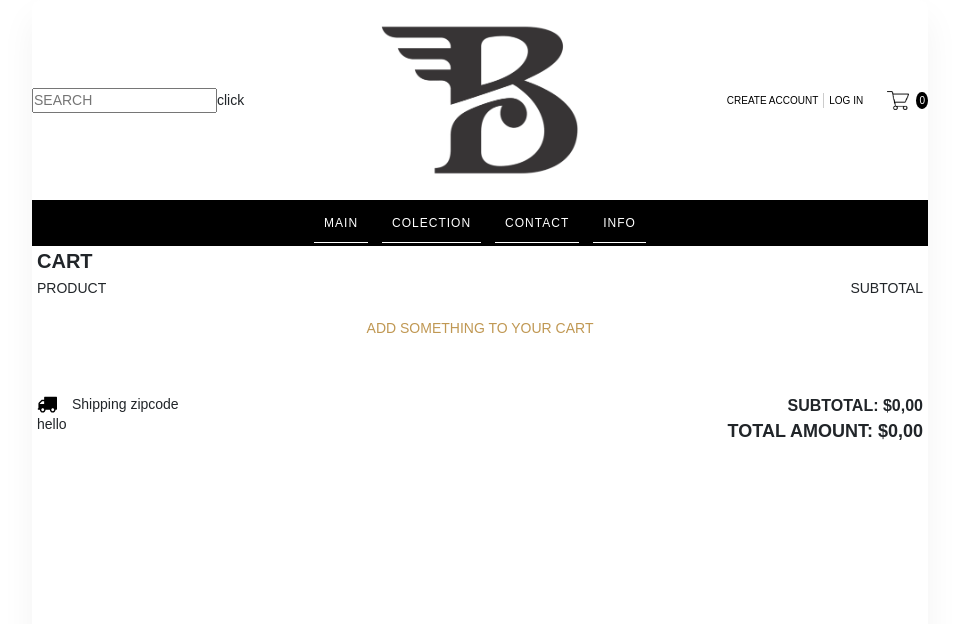
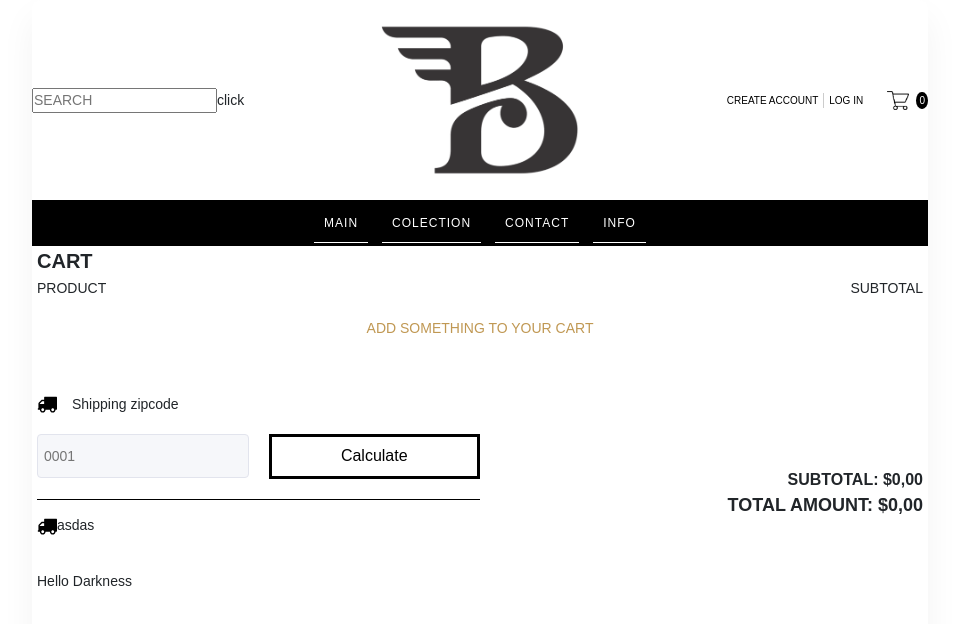
Before and after one commit to EdRafCas/Store_cart_react, a React (Create React App) app: page /Cart in a window 1280 px wide. Shown: the top 624 px of the page, without its empty margins (160-1119 px from the left). Built offline with nearby package versions, Linux system fonts and the light colour scheme; what webfontloader would draw is missing.

Commit message:
shipping box

```diff
--- a/src/Components/Cart.js
+++ b/src/Components/Cart.js
@@ -1,5 +1,5 @@
 import styled from "styled-components";
-import React,{useContext} from 'react';
+import React,{useContext, useState} from 'react';
 import {Link} from 'react-router-dom';
 import {ReactComponent as LogoTrash} from "../img/trash-icon.svg";
 import {ReactComponent as LogoTruck} from "../img/truck-icon.svg";
@@ -143,6 +143,9 @@ const SubtotalContainer=styled.div`
 `
 
 const FowardAddressContainer=styled.div`
+      display:flex;
+      flex-direction:column;
+      gap:20px;
 
 `
 
@@ -180,11 +183,68 @@ const ContainerIcons = styled.div`
             height:auto;}
 `
 const TitleShipping =styled.div`
-      display:flex;
-      flex-direction:row;
+      width:100%;
+      display:grid;
+      grid-template-columns: repeat(1, 1fr 1fr);
+      gap:20px;
+`
+
+const InputZipCode =styled.input`
+      box-sizing: border-box;
+      width: 100%;
+      background-color: rgba(226, 228, 237, 0.3);
+      border: 1px solid #E2E4ED;
+      border-radius: 4px;
+      color: #676767;
+      font-weight: lighter;
+      padding: 10px 6px;
+      box-shadow: none;
+      height: 44px;
+      min-height:30px;
+      :active{
+             transition: border-color ease-in-out .15s,box-shadow ease-in-out .15s;
+      }
+
+
 
 `
+const CalculateShipping =styled.button`
+      box-sizing: border-box;
+      padding: 8px 12px;
+      background-color: transparent;
+      color: #000000;
+      fill: #000000;
+      border: 3px solid #000000;
+      font-size: 16px;
+      font-weight: 400;font-weight: 400;
+      line-height: 1.42857143;
+      text-align: center;
+      white-space: nowrap;
+      vertical-align: middle;
+      cursor: pointer;
+      transition: all 0.4s ease;
+      :hover{
+            color:#fff;
+            background:#000000;
 
+            :active{
+                  border: 3px double #fff;
+                  font-size: 16px;
+                  font-weight: 800;
+            }
+      }
+`
+
+const RetireAtLocal =styled.div`
+      border-top:1px solid #000;
+      padding:15px 0px;
+`
+const CurrentAddress=styled.div`
+
+`
+const Address=styled.span`
+
+`
 
 const Cart = () => {
 const {cart} =useContext(CartIndexContext);
@@ -192,6 +252,7 @@ const {addProductToCart} =useContext(CartIndexContext);
 const {reduceProductInCart} =useContext(CartIndexContext);
 const {removeProductFromCart} =useContext(CartIndexContext);
 
+const [shippingMethod, changeshippingMethod] = useState(false);
 
 const SubtotalSum = cart.reduce((total, currentValue) => total = total + currentValue.subtotal, 0)
 
@@ -256,10 +317,12 @@ const SubtotalSum = cart.reduce((total, currentValue) => total = total + current
                         <FowardAddressContainer>
                               <ContainerIcons><IconTruck/><p>Shipping zipcode</p></ContainerIcons>
                               <TitleShipping>
+                              <InputZipCode type="text" placeholder="0001"/>
+                              <CalculateShipping onClick={()=>changeshippingMethod(!shippingMethod)}>Calculate</CalculateShipping>
+                              </TitleShipping>
+                              <RetireAtLocal><IconTruck/>asdas</RetireAtLocal>
+                              <CurrentAddress>Hello Darkness </CurrentAddress>
 
-                              </TitleShipping>
-
-                              <div>hello</div>
                         </FowardAddressContainer>
                         <TotalContainer>
                               <SubtotalContainer> SUBTOTAL: ${cart.length > 0 ? Number(SubtotalSum).toFixed(2) : "0,00"}</SubtotalContainer>
```
